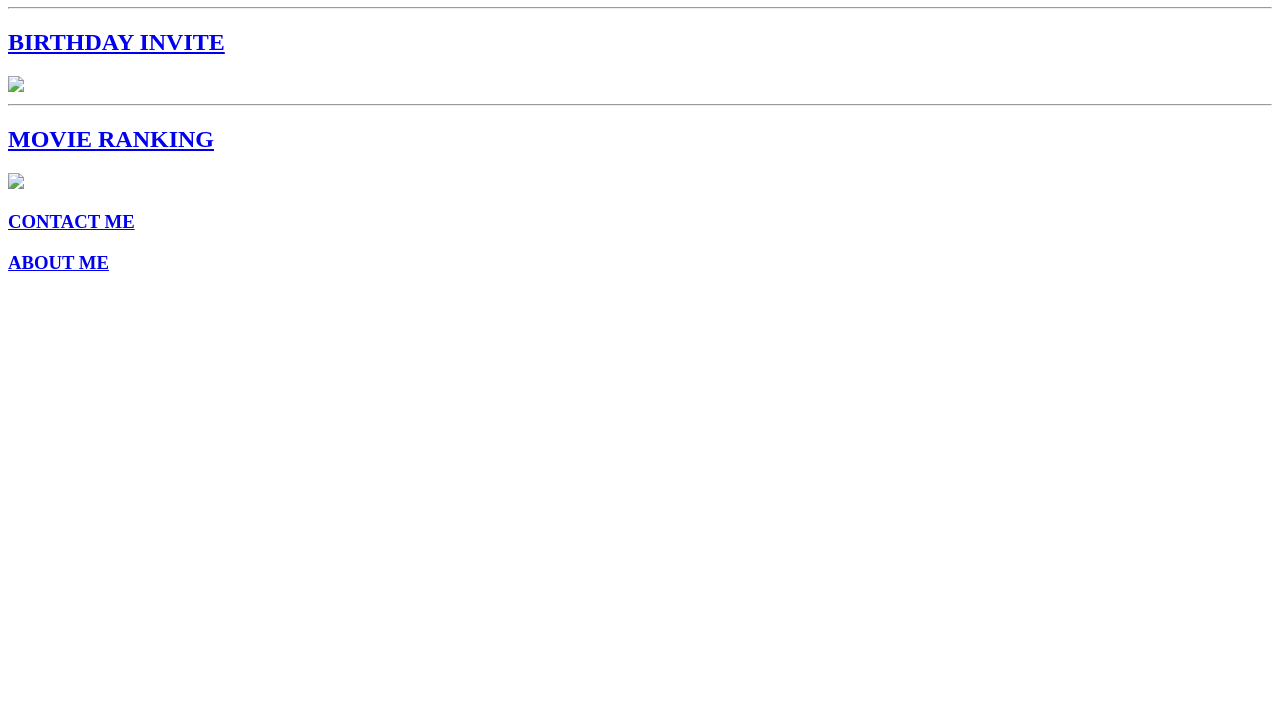
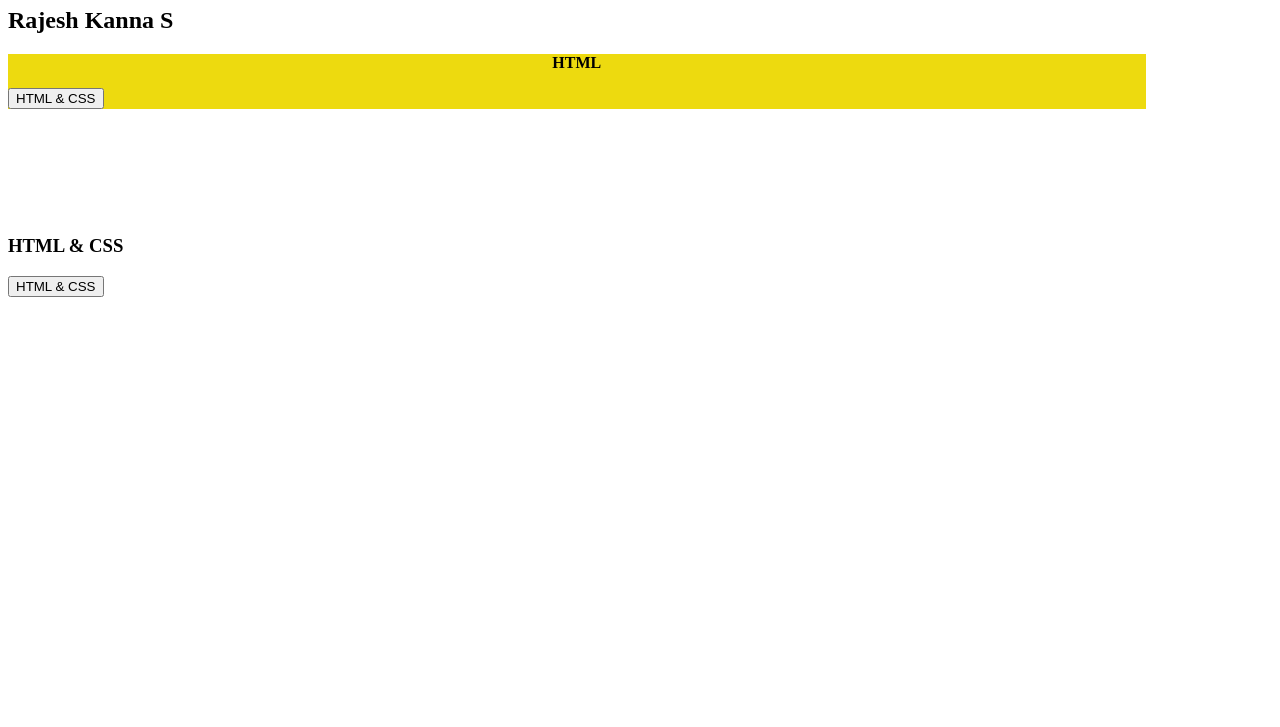
Before and after one commit to rk192324217/PortfolioRK, a plain HTML site: page index.html in a window 1280 px wide. Shown: the part 73-800 px from the top of the page. Drawn offline with Linux system fonts and the light colour scheme.

Commit message:
Update index.html-1

```diff
--- a/index.html
+++ b/index.html
@@ -1,35 +1,24 @@
-<!-- TODO 1: Create the HTML Boilerplate -->
- <!DOCTYPE html>
- <html lang ="en-US">
+<!DOCTYPE html>
+<html lang="en-US">
     <head>
-        <meta charset = "UTF-8">
-        <Title>CUBOSAPIAN PORTFOLIO</Title>
+        <meta charset="UTF-8">
+        <title>Rajesh's Portfolio</title>
+        <link rel="stylesheet" href="./style.css">
     </head>
     <body>
-        <h1>THIS IS MY PORTFOLIO</h1>
-        <hr>
-        <a href="./public/birthday-invite.html" > <h2>BIRTHDAY INVITE</h2></a>
-        <img src="./assets/images/BDay_Invite.png" height="200"/>
-        <hr>
-        <a href="./public/movie-ranking.html" > <h2>MOVIE RANKING</h2></a>
-        <img src="./assets/images/Fav_mov.png" height="200"/>
-
-        <a href="./public/contact.html"><h3>CONTACT ME</h3></a>
-        <a href="./public/about.html"><h3>ABOUT ME</h3></a>
-
+        <h1>This is my portfolio </h1>
+        <h2>Rajesh Kanna S</h2>
+        <div id="htmlonly">
+            <h3 class="htmlonly">HTML</h3>
+            <a href="./HTML_only/1HTML.html">
+                <button>HTML & CSS</button>
+            </a>
+        </div>
+        <div id="htmlandcss">
+            <h3>HTML & CSS</h3>
+            <a href="">
+                <button id="button">HTML & CSS</button>
+            </a>
+        </div>
     </body>
-
-
-<!-- TODO 2: Add Your previous projects' HTML into the public folder -->
-
-<!-- TODO 3: Take screenshots of your project previews and add the images to the images folder -->
-
-<!-- TODO 4: Add titles/subtitles etc. -->
-
-<!-- TODO 5: Add a link to the project pages -->
-
-<!-- TODO 6: Add images to show the project previews
-HINT for TODO 6: You can use the height attribute set to 200 to make the image smaller:
-https://developer.mozilla.org/en-US/docs/Web/HTML/Element/img#attr-height -->
-
-<!-- TODO 7: Add the Contact Me and About Me page links -->
+</html>
```
